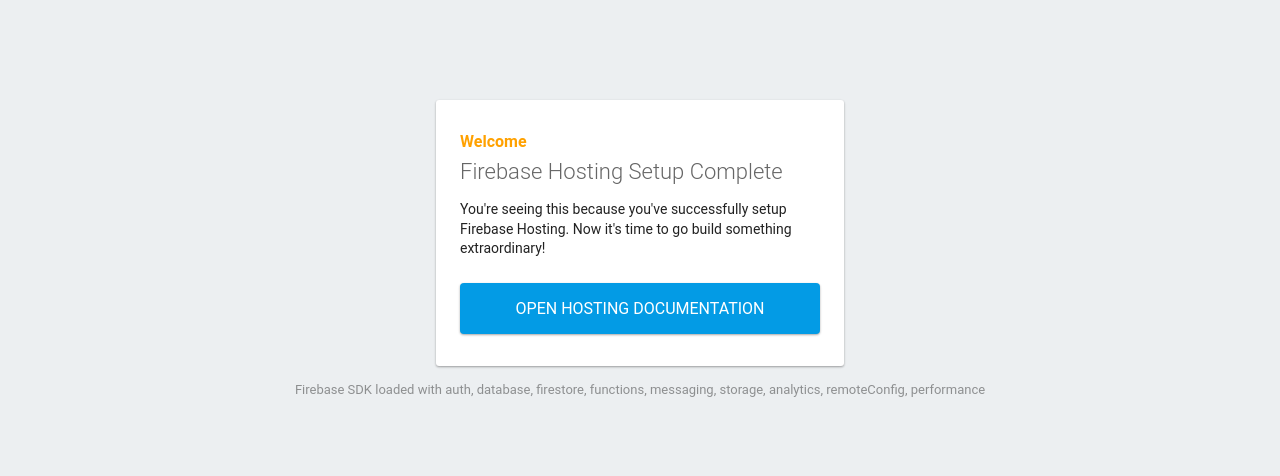
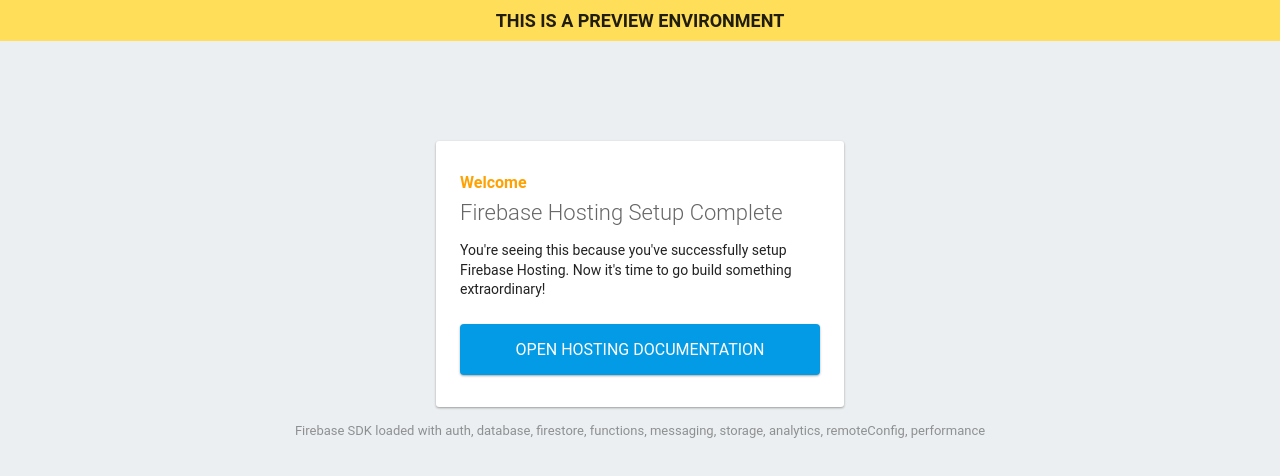
Before and after one commit to nohohon784/shopping-assistant, a plain HTML site: page public/index.html in a window 1280 px wide. Drawn offline with Linux system fonts and the light colour scheme; some packages are replaced by stand-ins of ours.

Commit message:
Add preview banner to public/index.html for preview testing

```diff
--- a/public/index.html
+++ b/public/index.html
@@ -39,6 +39,13 @@
     </style>
   </head>
   <body>
+    <!-- プレビュー環境用のバナー -->
+    <div style="background-color: #ffde59; padding: 10px; text-align: center; font-size: 18px; font-weight: bold;">
+        THIS IS A PREVIEW ENVIRONMENT
+    </div>
+
+    <!-- 既存のコンテンツはここから始まる -->
+
     <div id="message">
       <h2>Welcome</h2>
       <h1>Firebase Hosting Setup Complete</h1>
```
